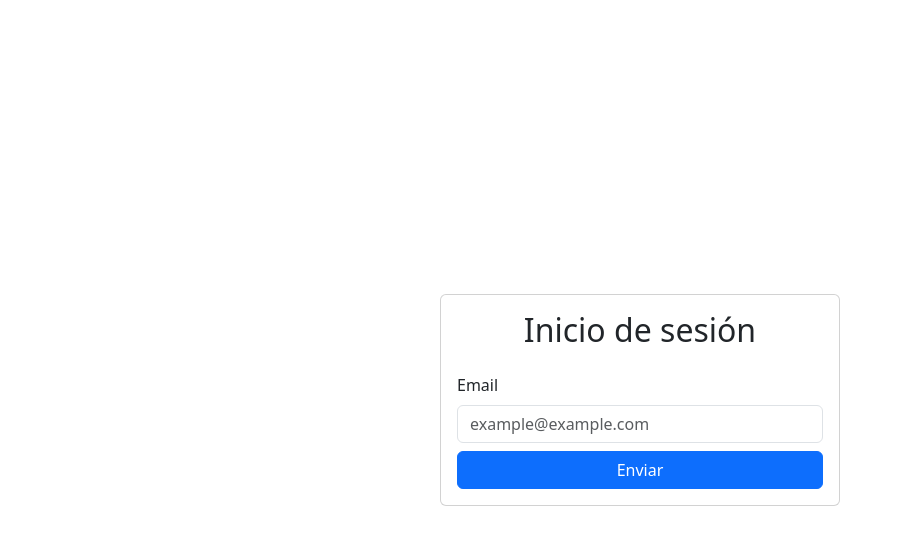
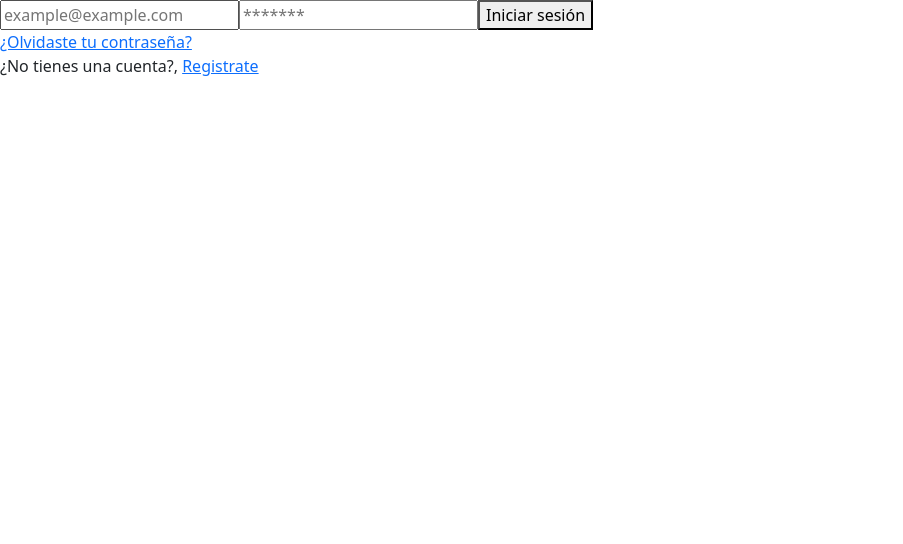
Before and after one commit to floreesleo/supabase-react, a React (Vite) app: page /login in a window 1280 px wide. Shown: the top 544 px of the page, without its empty margins (0-903 px from the left). Built offline with nearby package versions, Linux system fonts and the light colour scheme.

Commit message:
autenticacion no funcional

```diff
--- a/package.json
+++ b/package.json
@@ -10,13 +10,15 @@
     "preview": "vite preview"
   },
   "dependencies": {
+    "@supabase/auth-helpers-react": "^0.4.1",
     "@supabase/supabase-js": "^2.26.0",
     "bootstrap": "^5.3.0",
     "react": "^18.2.0",
     "react-bootstrap": "^2.8.0",
     "react-dom": "^18.2.0",
     "react-router": "^6.14.2",
-    "react-router-dom": "^6.14.2"
+    "react-router-dom": "^6.14.2",
+    "uuid": "^9.0.0"
   },
   "devDependencies": {
     "@types/react": "^18.2.14",
--- a/src/App.jsx
+++ b/src/App.jsx
@@ -1,6 +1,6 @@
 import { useEffect } from "react";
 import { Routes, Route, useNavigate } from "react-router-dom";
-import Login from "./components/Login";
+//! import Login from "./components/Login";
 import Home from "./components/Home";
 import NotFound from "./components/NotFound";
 import UserHome from "./components/adminisitrador/UserHome";
@@ -8,6 +8,9 @@ import Contactos from "./components/contactos/Contactos";
 import Perfil from "./components/perfil/Perfil";
 import TaskHome from "./components/tasks/TaskHome";
 import ArchivosHome from "./components/archivos/ArchivosHome";
+import Signup from "./components/autenticacion/Signup";
+import Login from "./components/autenticacion/Login";
+import ForgotPassword from "./components/autenticacion/ForgotPassword";
 
 import { supabase } from "./supabase/client";
 
@@ -19,7 +22,7 @@ function App() {
   useEffect(() => {
     const { data: authListener } = supabase.auth.onAuthStateChange(
       async (event, session) => {
-        console.log("supabase event: ", event);
+        console.log("EVENTO DE SUPABASE ", event);
         if (session == null) {
           navigate("/login", { replace: true });
         } else {
@@ -46,6 +49,8 @@ function App() {
           <Route path="/tasks" element={<TaskHome />} />
           <Route path="/tasks" element={<TaskHome />} />
           <Route path="/files" element={<ArchivosHome />} />
+          <Route path="/signup" element={<Signup />} />
+          <Route path="/forgot-password" element={<ForgotPassword />} />
         </Routes>
       </TaskContextProvider>
     </>
--- /dev/null
+++ b/src/components/autenticacion/ForgotPassword.jsx
@@ -0,0 +1,3 @@
+export default function ForgotPassword() {
+  return <>reset password</>;
+}
--- /dev/null
+++ b/src/components/autenticacion/Login.jsx
@@ -0,0 +1,56 @@
+import { useState } from "react";
+import { useNavigate, Link } from "react-router-dom";
+import { supabase } from "./../../supabase/client";
+
+export default function Login() {
+  const [emailRef, setEmailRef] = useState("");
+  const [passwordRef, setPasswordRef] = useState("");
+
+  const navigate = useNavigate();
+
+  const handleSubmit = async () => {
+    try {
+      // eslint-disable-next-line no-unused-vars
+      const { data, error } = await supabase.auth.signInWithPassword({
+        email: emailRef,
+        password: passwordRef,
+      });
+
+      navigate("/");
+
+      setEmailRef("");
+      setPasswordRef("");
+
+      if (error) throw error;
+
+      setEmailRef("");
+      setPasswordRef("");
+    } catch (error) {
+      console.error(error);
+    }
+  };
+
+  return (
+    <>
+      <form onSubmit={handleSubmit}>
+        <input
+          type="text"
+          placeholder="example@example.com"
+          onChange={(ev) => setEmailRef(ev.target.value)}
+        />
+        <input
+          type="password"
+          placeholder="*******"
+          onChange={(ev) => setPasswordRef(ev.target.value)}
+        />
+        <button type="submit">Iniciar sesión</button>
+        <div>
+          <Link to="/forgot-password">¿Olvidaste tu contraseña?</Link>
+        </div>
+      </form>
+      <div>
+        ¿No tienes una cuenta?, <Link to="/signup">Registrate</Link>
+      </div>
+    </>
+  );
+}
--- /dev/null
+++ b/src/components/autenticacion/Signup.jsx
@@ -0,0 +1,55 @@
+import { useEffect, useState } from "react";
+import { supabase } from "./../../supabase/client";
+import { Link, useNavigate } from "react-router-dom";
+
+export default function Signup() {
+  const [emailRef, setEmailRef] = useState("");
+  const [passwordRef, setPasswordRef] = useState("");
+
+  const navigate = useNavigate();
+
+  useEffect(() => {
+    const session = supabase.auth.getSession();
+    console.log(session);
+  }, []);
+
+  const handleSubmit = async () => {
+    try {
+      const { data, error } = await supabase.auth.signUp({
+        email: emailRef,
+        password: passwordRef,
+      });
+
+      if (error) throw error;
+      console.log(data);
+
+      navigate("/");
+
+      setEmailRef("");
+      setPasswordRef("");
+    } catch (error) {
+      console.error(error);
+    }
+  };
+  return (
+    <>
+      <form onSubmit={handleSubmit}>
+        <input
+          type="text"
+          placeholder="example@example.com"
+          onChange={(ev) => setEmailRef(ev.target.value)}
+        />
+        <input
+          type="password"
+          placeholder="********"
+          onChange={(ev) => setPasswordRef(ev.target.value)}
+        />
+        <button type="submit">Registrarse</button>
+      </form>
+
+      <div>
+        ¿Ya tienes una cuenta?, <Link to="/login">Inicia sesión</Link>
+      </div>
+    </>
+  );
+}
```
Also changed, not shown: 1 other file (tests, documents, lock files or other folders).
